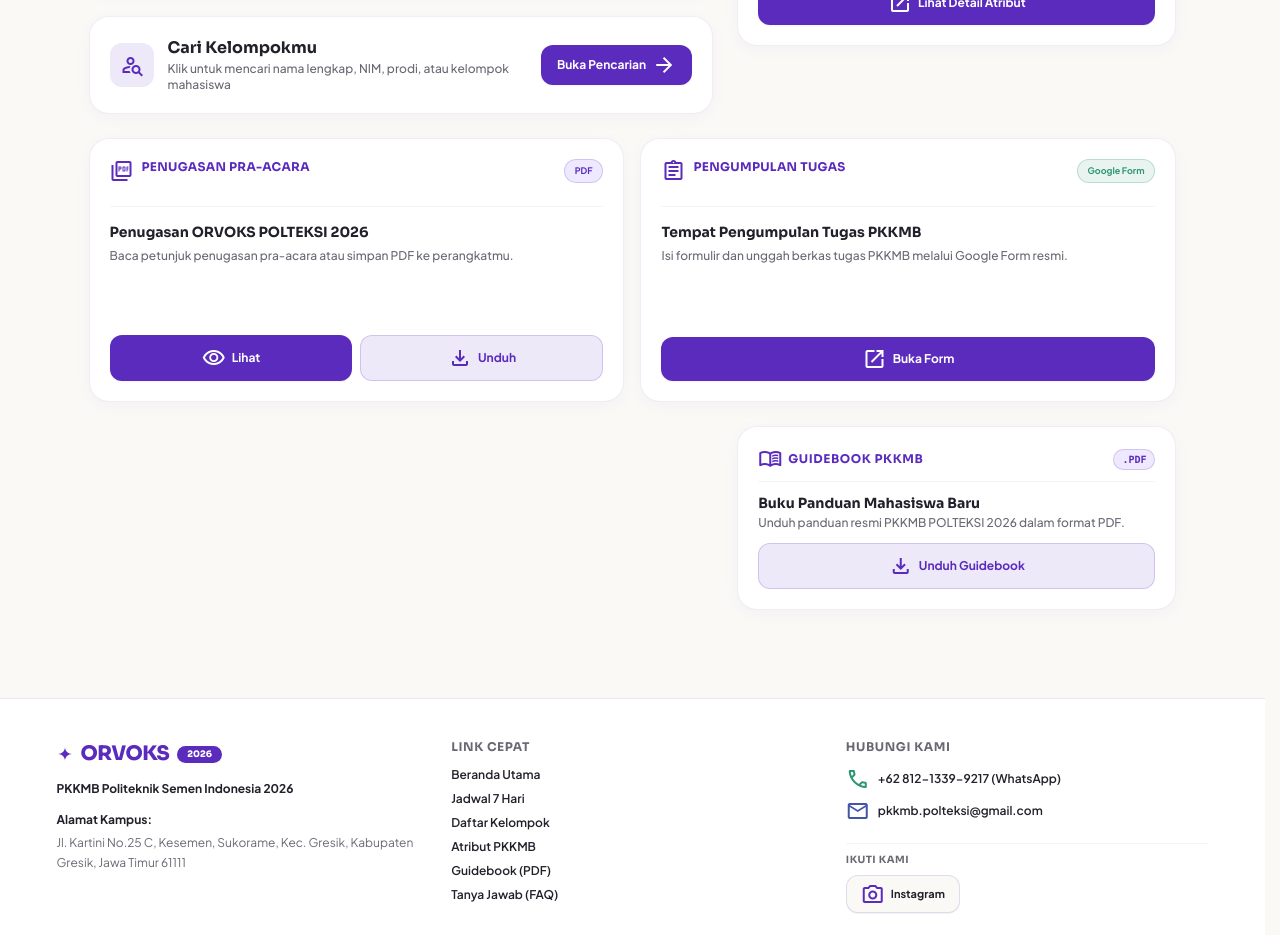
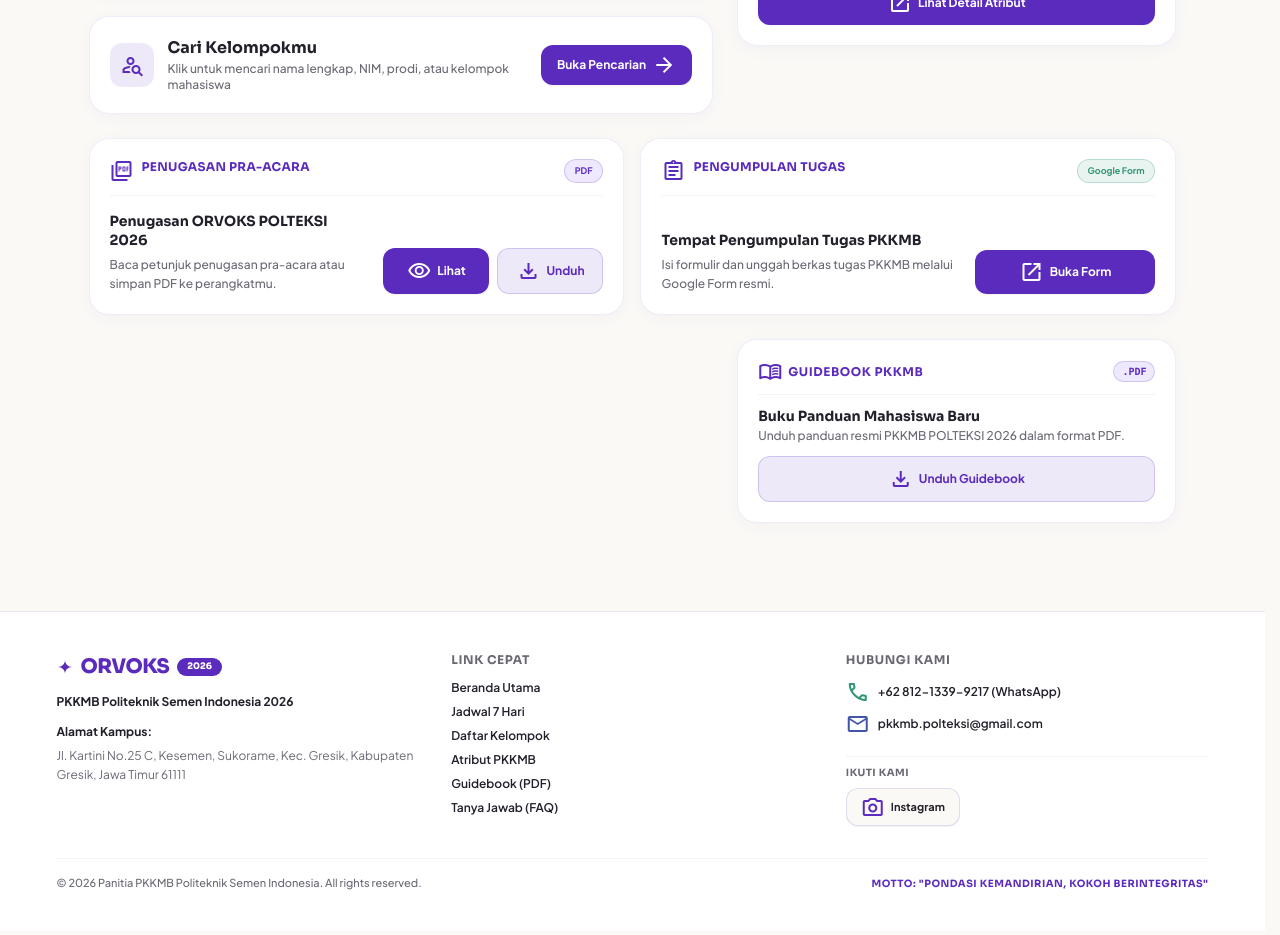
Before and after one commit to polteksi/pkkmb, a React (Vite) app: page / in a window 1280 px wide. Shown: the part 780-1715 px from the top of the page. Built offline with nearby package versions, Linux system fonts and the light colour scheme.

Commit message:
fix: compact task cards on desktop

```diff
--- a/src/components/HomeTab.tsx
+++ b/src/components/HomeTab.tsx
@@ -314,8 +314,8 @@ export const HomeTab: React.FC<HomeTabProps> = ({
 
           {/* Penugasan Pra-Acara + Pengumpulan: side-by-side on desktop, stacked on mobile */}
           <div className="lg:col-span-12 grid grid-cols-1 md:grid-cols-2 gap-4 items-stretch">
-            <div className="campus-card campus-card-hover bg-white dark:bg-[#1B1638] p-4 sm:p-5 border border-[#5B2BBE]/12 dark:border-[#5B2BBE]/25 grid grid-rows-[auto_1fr_auto] gap-4 shadow-xs h-full min-w-0">
-              <div className="flex items-start justify-between gap-2 border-b border-slate-100 dark:border-[#251F4A] pb-3 min-h-12">
+            <div className="campus-card campus-card-hover bg-white dark:bg-[#1B1638] p-4 sm:p-5 border border-[#5B2BBE]/12 dark:border-[#5B2BBE]/25 flex flex-col gap-4 shadow-xs h-full min-w-0">
+              <div className="flex items-start justify-between gap-2 border-b border-slate-100 dark:border-[#251F4A] pb-3">
                 <div className="flex items-start gap-2 text-[#5B2BBE] dark:text-[#C39BFF] min-w-0">
                   <span className="material-symbols-outlined text-[20px] shrink-0">picture_as_pdf</span>
                   <span className="font-bold text-[11px] sm:text-xs uppercase leading-tight tracking-wide font-display">
@@ -327,7 +327,8 @@ export const HomeTab: React.FC<HomeTabProps> = ({
                 </span>
               </div>
 
-              <div className="md:min-h-24">
+              <div className="flex flex-col sm:flex-row sm:items-end gap-4 flex-1">
+                <div className="flex-1 min-w-0">
                   <h3 className="font-display font-bold text-sm text-[#22202A] dark:text-white leading-snug">
                     Penugasan ORVOKS POLTEKSI 2026
                   </h3>
@@ -336,7 +337,7 @@ export const HomeTab: React.FC<HomeTabProps> = ({
                   </p>
                 </div>
 
-              <div className="grid grid-cols-2 gap-2">
+                <div className="grid grid-cols-2 gap-2 w-full sm:w-[220px] shrink-0">
                 <a
                   href={PRA_ACARA_PDF}
                   target="_blank"
@@ -358,10 +359,11 @@ export const HomeTab: React.FC<HomeTabProps> = ({
                 </a>
                 </div>
               </div>
+            </div>
 
             {/* Card 4: Pengumpulan Tugas */}
-            <div className="campus-card campus-card-hover bg-white dark:bg-[#1B1638] p-4 sm:p-5 border border-[#5B2BBE]/12 dark:border-[#5B2BBE]/25 grid grid-rows-[auto_1fr_auto] gap-4 shadow-xs h-full min-w-0">
-              <div className="flex items-start justify-between gap-2 border-b border-slate-100 dark:border-[#251F4A] pb-3 min-h-12">
+            <div className="campus-card campus-card-hover bg-white dark:bg-[#1B1638] p-4 sm:p-5 border border-[#5B2BBE]/12 dark:border-[#5B2BBE]/25 flex flex-col gap-4 shadow-xs h-full min-w-0">
+              <div className="flex items-start justify-between gap-2 border-b border-slate-100 dark:border-[#251F4A] pb-3">
                 <div className="flex items-start gap-2 text-[#5B2BBE] dark:text-[#C39BFF] min-w-0">
                   <span className="material-symbols-outlined text-[20px] shrink-0">assignment</span>
                   <span className="font-bold text-[11px] sm:text-xs uppercase leading-tight tracking-wide font-display">
@@ -373,7 +375,8 @@ export const HomeTab: React.FC<HomeTabProps> = ({
                 </span>
               </div>
 
-              <div className="md:min-h-24">
+              <div className="flex flex-col sm:flex-row sm:items-end gap-4 flex-1">
+                <div className="flex-1 min-w-0">
                   <h3 className="font-display font-bold text-sm text-[#22202A] dark:text-white leading-snug">
                     Tempat Pengumpulan Tugas PKKMB
                   </h3>
@@ -386,11 +389,12 @@ export const HomeTab: React.FC<HomeTabProps> = ({
                   href="https://docs.google.com/forms/d/e/1FAIpQLSfUqRIP_uAYehse677ygmldbhE38o0DLupajKuIWxr2oIISZQ/viewform?usp=publish-editor"
                   target="_blank"
                   rel="noopener noreferrer"
-                className="w-full min-h-11 bg-[#5B2BBE] dark:bg-[#5B2BBE] hover:bg-[#43208F] dark:hover:bg-[#7D3BD6] text-white font-bold text-xs py-2.5 px-3 rounded-xl transition-all flex items-center justify-center gap-1.5 shadow-xs cursor-pointer active:scale-98 whitespace-nowrap"
+                  className="w-full sm:w-auto sm:min-w-[180px] min-h-11 bg-[#5B2BBE] dark:bg-[#5B2BBE] hover:bg-[#43208F] dark:hover:bg-[#7D3BD6] text-white font-bold text-xs py-2.5 px-4 rounded-xl transition-all flex items-center justify-center gap-1.5 shadow-xs cursor-pointer active:scale-98 whitespace-nowrap shrink-0"
                 >
                   <span className="material-symbols-outlined text-[16px]">open_in_new</span>
                   <span>Buka Form</span>
                 </a>
+              </div>
             </div>
           </div>
 
```
Lines whose indentation alone changed are shown as unchanged.
